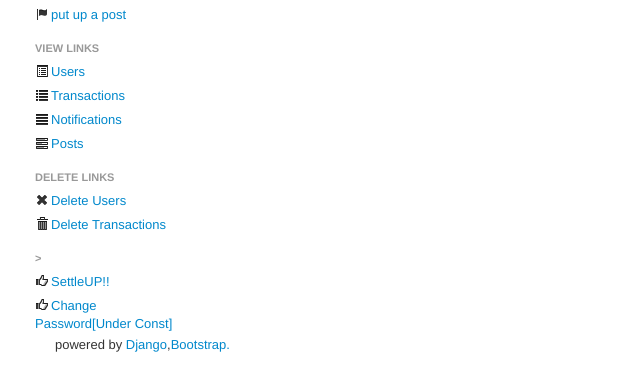
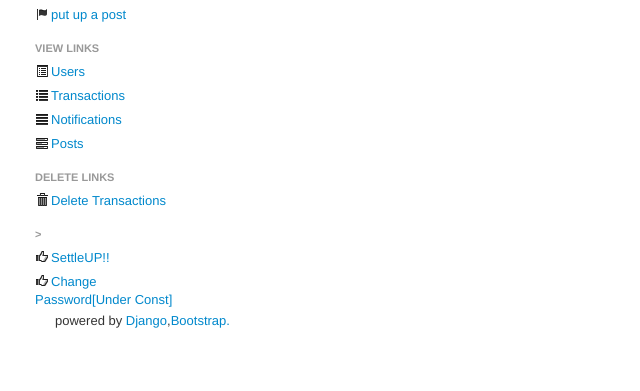
Before and after one commit to muralisc/split, a Django app: template testdotcloud/settleup/templates/delete.html in a window 1280 px wide. Shown: the part 159-550 px from the top of the page, without its empty margins (0-640 px from the left). Run offline with Django 3.2, Linux system fonts and the light colour scheme; the template is opened without the code that fills it, so the values that code supplies are empty; some libraries are stand-ins or nearby versions.

Commit message:
delter user hidden

```diff
--- a/testdotcloud/settleup/TransactionsApp/views.py
+++ b/testdotcloud/settleup/TransactionsApp/views.py
@@ -93,13 +93,13 @@ def create_transaction(request):     # {{{
     if request.method == 'POST':
         form = transactionsForm(request.POST)
         if form.is_valid():
-            #retrieving the transactions object to populate the postObject field and the perpersoncost field
+            # retrieving the transactions object to populate the postObject field and the perpersoncost field
             transactionsObj = form.save()
             # perpersoncost field
             transactionsObj.perpersoncost = transactionsObj.amount / transactionsObj.users_involved.count()
             transactionsObj.save()
             # outdtanding field
-            involvedList = list(transactionsObj.users_involved.all())    # change to Queryset and collectively save the instances
+            involvedList = list(transactionsObj.users_involved.all())
             if transactionsObj.user_paid in involvedList:
                 for anyUsr in involvedList:
                     if anyUsr != transactionsObj.user_paid:
--- a/testdotcloud/settleup/templates/navlist.html
+++ b/testdotcloud/settleup/templates/navlist.html
@@ -8,7 +8,7 @@
     <li><a href="/notifications/all/"><i class="icon-align-justify"></i>Notifications</a></li>
     <li><a href="/displayPosts/all/"><i class="icon-tasks"></i>Posts</a></li>
     <li class="nav-header">Delete links</li>
-    <li><a href="/deleteUser/-1"><i class="icon-remove"></i>Delete Users</a></li>
+    <!--    <li><a href="/deleteUser/-1"><i class="icon-remove"></i>Delete Users</a></li> -->
     <li><a href="/deleteTransactions/-1/"><i class="icon-trash"></i>Delete Transactions</a></li>
     <li class="nav-header">></li>
     <li><a href="/settleUP"><i class="icon-thumbs-up"></i>SettleUP!!</a></li>
```
